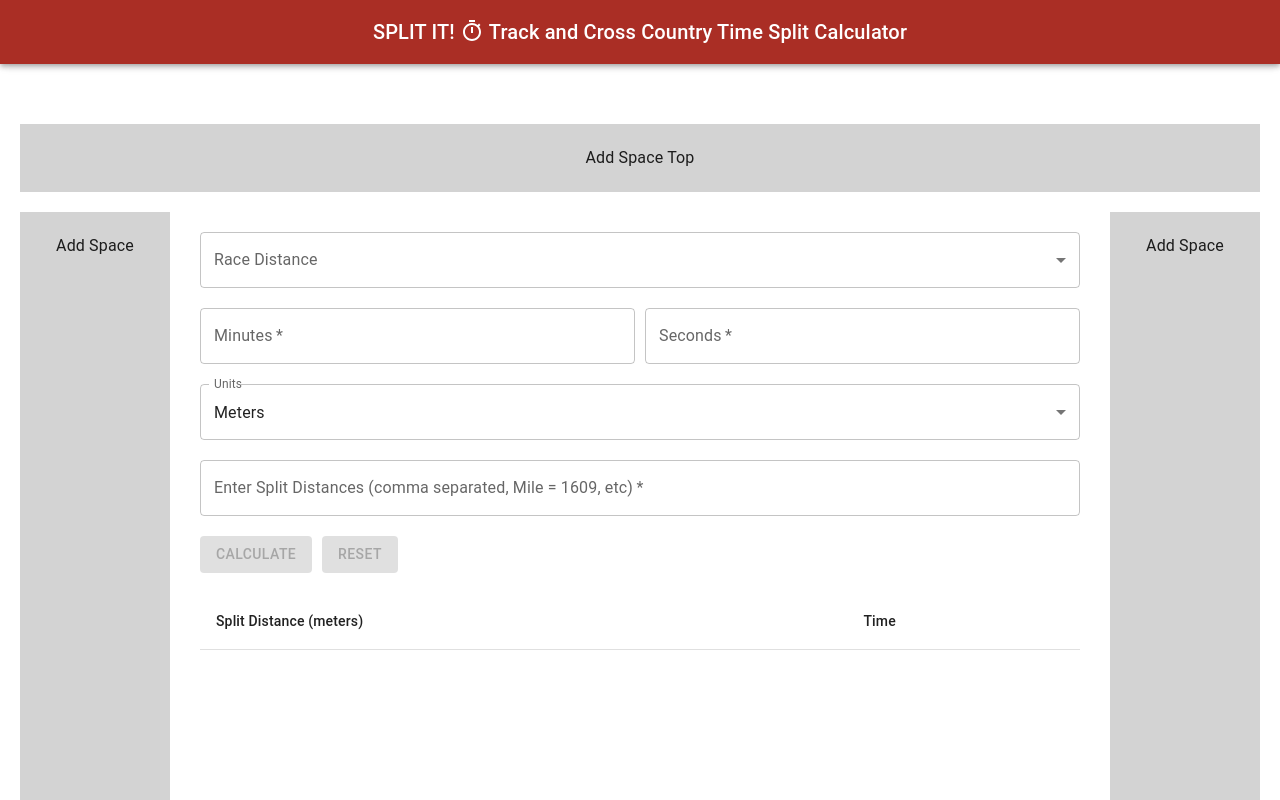
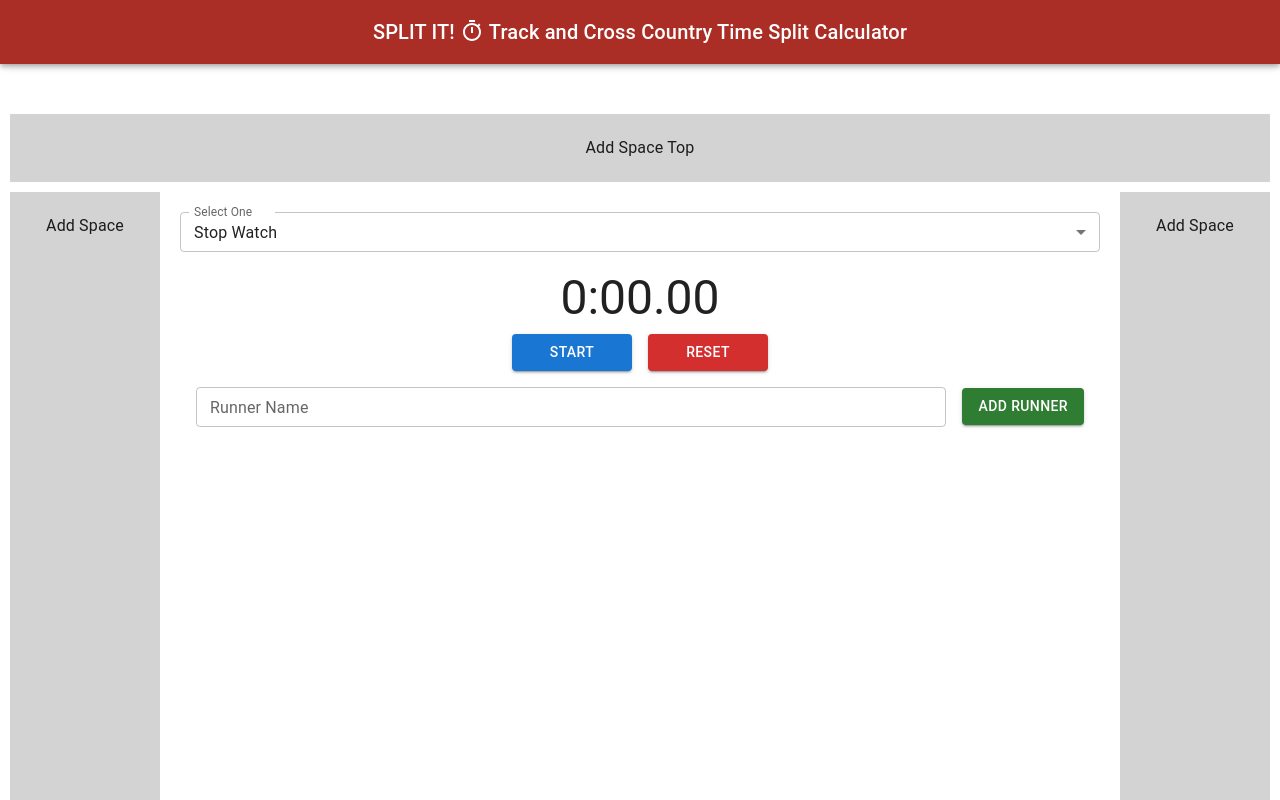
Before and after one commit to cmyers26/timeit, a React (Create React App) app: page / in a window 1280 px wide. Shown: the top 800 px of the page. Built offline with nearby package versions, Linux system fonts and the light colour scheme; the HTML template or start-up script is replaced by a standard one.

Commit message:
Setting up a toggle to show a stop watch or the split calculator

```diff
--- a/public/index.html
+++ b/public/index.html
@@ -7,7 +7,7 @@
     <meta name="theme-color" content="#000000" />
     <meta
       name="description"
-      content="Web site created using create-react-app"
+      content="Free online stop watch and running split calculator"
     />
     <link rel="apple-touch-icon" href="%PUBLIC_URL%/logo192.png" />
     <!--
@@ -24,7 +24,7 @@
       work correctly both with client-side routing and a non-root public URL.
       Learn how to configure a non-root public URL by running `npm run build`.
     -->
-    <title>React App</title>
+    <title>Split It - Free Online Stop Watch and Running Split Calculator</title>
   </head>
   <body>
     <noscript>You need to enable JavaScript to run this app.</noscript>
--- a/src/App.js
+++ b/src/App.js
@@ -1,12 +1,12 @@
-import React, { useState } from 'react';
+import React from 'react';
 import Layout from "./components/LayoutComponent";
-import CalculatorApp from './components/AppComponent';
+import MainApp from './components/MainApp';
 
 const App = () => {
 
   return (
     <Layout>
-      <CalculatorApp />
+      <MainApp />
     </Layout>
   );
 };
--- a/src/components/LayoutComponent/index.js
+++ b/src/components/LayoutComponent/index.js
@@ -43,7 +43,7 @@ const Layout = ({ children }) => {
       <Box component="main" style={{marginBottom: "100px", marginTop: "40px"}}>
         <Toolbar />
           <div style={{
-            margin: "20px",
+            margin: "10px",
             display: "flex",
             flexDirection: "column",
             justifyContent: "center",
@@ -56,7 +56,7 @@ const Layout = ({ children }) => {
           </div>
           <div style={{
             height: "100vh",
-            margin: "0 20px",
+            margin: "0 10px",
             ...(width < 768 ? { display: "flex", flexDirection: "column", } : { display: "grid", gridTemplateColumns: "150px 1fr 150px", gridTemplateRows: "auto", gap: "10px",}),
           }}>
             <div style={{
--- /dev/null
+++ b/src/components/MainApp/index.js
@@ -0,0 +1,31 @@
+import React, { useState } from 'react';
+import { MenuItem, Select, InputLabel, FormControl } from '@mui/material';
+import CalculatorApp from '../SplitCalculator';
+import StopWatch from '../StopWatch';
+
+const MainApp = () => {
+    const [appSelection, setAppSelection] = useState("stop-watch");
+
+    return (
+        <div style={{ padding: '20px 10px' }}>
+            <FormControl fullWidth size="small" style={{ marginBottom: '10px' }}>
+                <InputLabel>Select One</InputLabel>
+                <Select
+                    value={appSelection}
+                    onChange={(e) => setAppSelection(e.target.value)}
+                    label="Timing Needs"
+                >
+                    <MenuItem value={"split-calculator"}>Split Calculator</MenuItem>
+                    <MenuItem value={"stop-watch"}>Stop Watch</MenuItem>
+                </Select>
+            </FormControl>
+            {appSelection === "stop-watch" ? (
+                <StopWatch />
+            ) : (
+                <CalculatorApp />
+            )}
+        </div>
+    );
+};
+
+export default MainApp;
--- /dev/null
+++ b/src/components/StopWatch/index.js
@@ -0,0 +1,198 @@
+import React, { useState, useEffect } from "react";
+import { Box, Button, Typography, List, ListItem, TextField, Paper, IconButton, useMediaQuery } from "@mui/material";
+import DeleteIcon from "@mui/icons-material/Delete";
+
+const Stopwatch = () => {
+  const [time, setTime] = useState(0);
+  const [running, setRunning] = useState(false);
+  const [runners, setRunners] = useState([]);
+  const [newRunnerName, setNewRunnerName] = useState("");
+
+  const isMobile = useMediaQuery("(max-width:600px)");
+
+  useEffect(() => {
+    let timer;
+    if (running) {
+      timer = setInterval(() => {
+        setTime((prevTime) => prevTime + 10);
+      }, 10);
+    } else {
+      clearInterval(timer);
+    }
+    return () => clearInterval(timer);
+  }, [running]);
+
+  const formatTime = (milliseconds) => {
+    const minutes = Math.floor(milliseconds / 60000);
+    const seconds = Math.floor((milliseconds % 60000) / 1000);
+    const ms = Math.floor((milliseconds % 1000) / 10);
+    return `${minutes}:${seconds.toString().padStart(2, "0")}.${ms.toString().padStart(2, "0")}`;
+  };
+
+  const addRunner = () => {
+    if (newRunnerName.trim() === "") return;
+    setRunners([...runners, { id: Date.now(), name: newRunnerName, splits: [], lastSplitTime: 0, stopped: false }]);
+    setNewRunnerName("");
+  };
+
+  const addSplit = (runnerId) => {
+    setRunners((prevRunners) =>
+      prevRunners.map((runner) => {
+        if (runner.id === runnerId && !runner.stopped) {
+          const lapTime = time - runner.lastSplitTime;
+          return {
+            ...runner,
+            splits: [...runner.splits, lapTime],
+            lastSplitTime: time,
+          };
+        }
+        return runner;
+      })
+    );
+  };
+
+  const stopRunnerTimer = (runnerId) => {
+    setRunners((prevRunners) =>
+      prevRunners.map((runner) =>
+        runner.id === runnerId && !runner.stopped
+          ? { ...runner, stopped: true, totalTime: time }
+          : runner
+      )
+    );
+  };
+
+  const deleteRunner = (runnerId) => {
+    setRunners((prevRunners) => prevRunners.filter((runner) => runner.id !== runnerId));
+  };
+
+  const resetStopwatch = () => {
+    setTime(0);
+    setRunning(false);
+    setRunners([]);
+  };
+
+  return (
+    <Box sx={{ textAlign: "center", mt: 1, px: isMobile ? 1 : 2 }}>
+      {/* Timer Display */}
+      <Typography variant={isMobile ? "h4" : "h3"}>{formatTime(time)}</Typography>
+
+      {/* Controls */}
+      <Box sx={{ mt: 1, display: "flex", justifyContent: "center", gap: 2, flexWrap: "wrap" }}>
+        <Button
+          variant="contained"
+          size="medium"
+          color="primary"
+          onClick={() => setRunning(!running)}
+          sx={{ flex: isMobile ? 1 : "unset", minWidth: "120px" }}
+        >
+          {running ? "Stop" : "Start"}
+        </Button>
+        <Button
+          variant="contained"
+          color="error"
+          size="medium"
+          onClick={resetStopwatch}
+          sx={{ flex: isMobile ? 1 : "unset", minWidth: "120px" }}
+        >
+          Reset
+        </Button>
+      </Box>
+
+      {/* Add Runner */}
+      <Box sx={{ mt: 2, display: "flex", flexDirection: isMobile ? "column" : "row", gap: 2, alignItems: "center" }}>
+        <TextField
+          label="Runner Name"
+          variant="outlined"
+          value={newRunnerName}
+          onChange={(e) => setNewRunnerName(e.target.value)}
+          size="small"
+          sx={{ flex: 1 }}
+        />
+        <Button
+          variant="contained"
+          color="success"
+          size="medium"
+          onClick={addRunner}
+          sx={{ minWidth: "120px" }}
+        >
+          Add Runner
+        </Button>
+      </Box>
+
+      {/* Runners & Splits */}
+      <Box
+        sx={{ mt: 2 }}
+        style={{
+            display: "flex",
+            flexDirection: "row",
+            flexWrap: "wrap",
+            justifyContent: "center",
+        }}
+      >
+        {runners.map((runner) => (
+          <Paper key={runner.id} sx={{ p: 1, borderRadius: 2, width: "155px", height: "auto", mx: "auto" }} style={{ margin: "5px" }}>
+            <Box sx={{ display: "flex", justifyContent: "space-between", alignItems: "center" }}>
+              <Typography variant="body1">{runner.name}</Typography>
+              <IconButton onClick={() => deleteRunner(runner.id)} color="error">
+                <DeleteIcon />
+              </IconButton>
+            </Box>
+            <Box sx={{ display: "flex", justifyContent: "space-between", mt: 1 }}>
+              <Button
+                variant="contained"
+                color="secondary"
+                size="small"
+                onClick={() => addSplit(runner.id)}
+                disabled={!running || runner.stopped}
+                sx={{ flex: 1, mr: 1 }}
+              >
+                Split
+              </Button>
+              <Button
+                variant="contained"
+                color="warning"
+                size="small"
+                onClick={() => stopRunnerTimer(runner.id)}
+                disabled={runner.stopped}
+                sx={{ flex: 1 }}
+              >
+                Stop
+              </Button>
+            </Box>
+            <List
+                style={{
+                    marginTop: "10px"
+                }}
+            >
+              {runner.splits.map((split, index) => (
+                <ListItem
+                    key={index}
+                    style={{
+                        padding: "5px 12px"
+                    }}
+                >
+                  <Typography variant="body1">
+                    Lap {index + 1}: {formatTime(split)}
+                  </Typography>
+                </ListItem>
+              ))}
+            </List>
+            {runner.totalTime !== undefined && (
+              <Typography
+                variant="subtitle2"
+                style={{
+                    fontWeight: "bold",
+                    margin: "0"
+                }}
+            >
+                Total Time: {formatTime(runner.totalTime)}
+              </Typography>
+            )}
+          </Paper>
+        ))}
+      </Box>
+    </Box>
+  );
+};
+
+export default Stopwatch;
```
Also changed, not shown: src/components/SplitCalculator/index.js (renamed from src/components/AppComponent/index.js).
